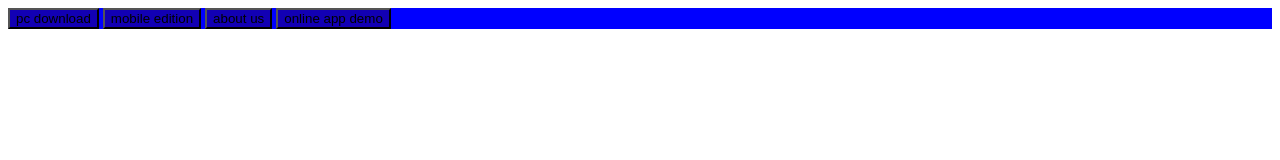
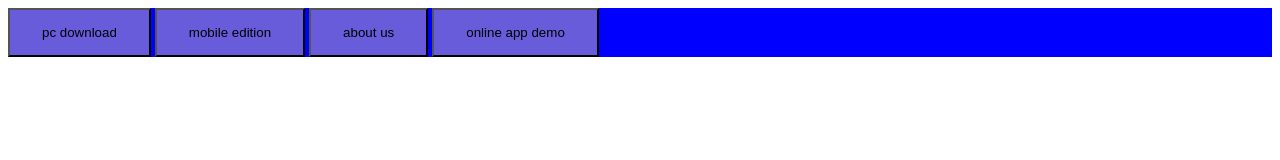
Before and after one commit to desofy-source/desofy.web, a plain HTML site: page index.html in a window 1280 px wide. Drawn offline with Linux system fonts and the light colour scheme.

Commit message:
menu bar update

```diff
--- a/style 2.css
+++ b/style 2.css
@@ -11,5 +11,6 @@
 
 .topbar {
   color:black;
-  background-color:rgb(18, 0, 180);
+  background-color:rgb(105, 92, 218);
+  padding: 15px 32px;
 }
```
